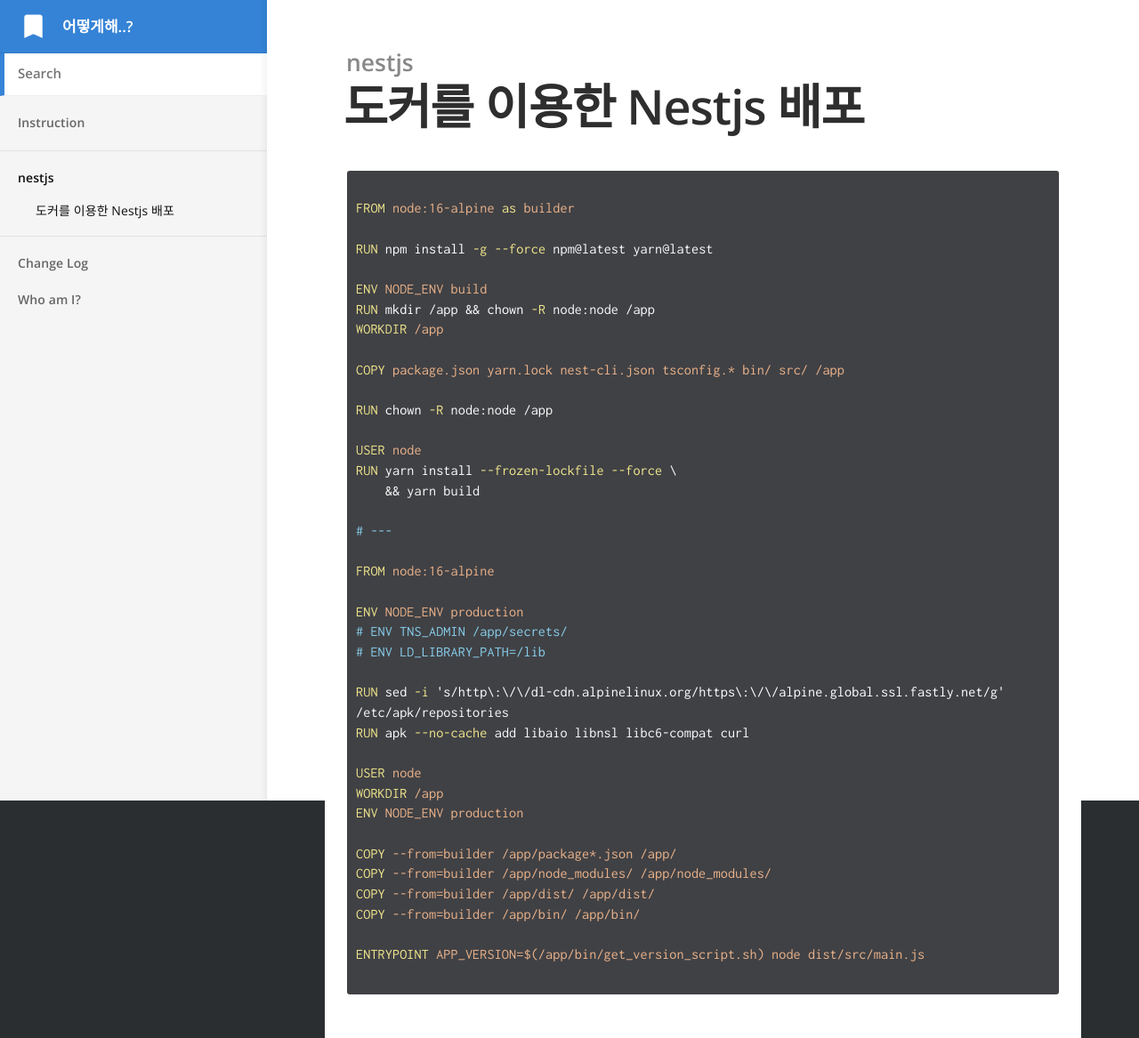
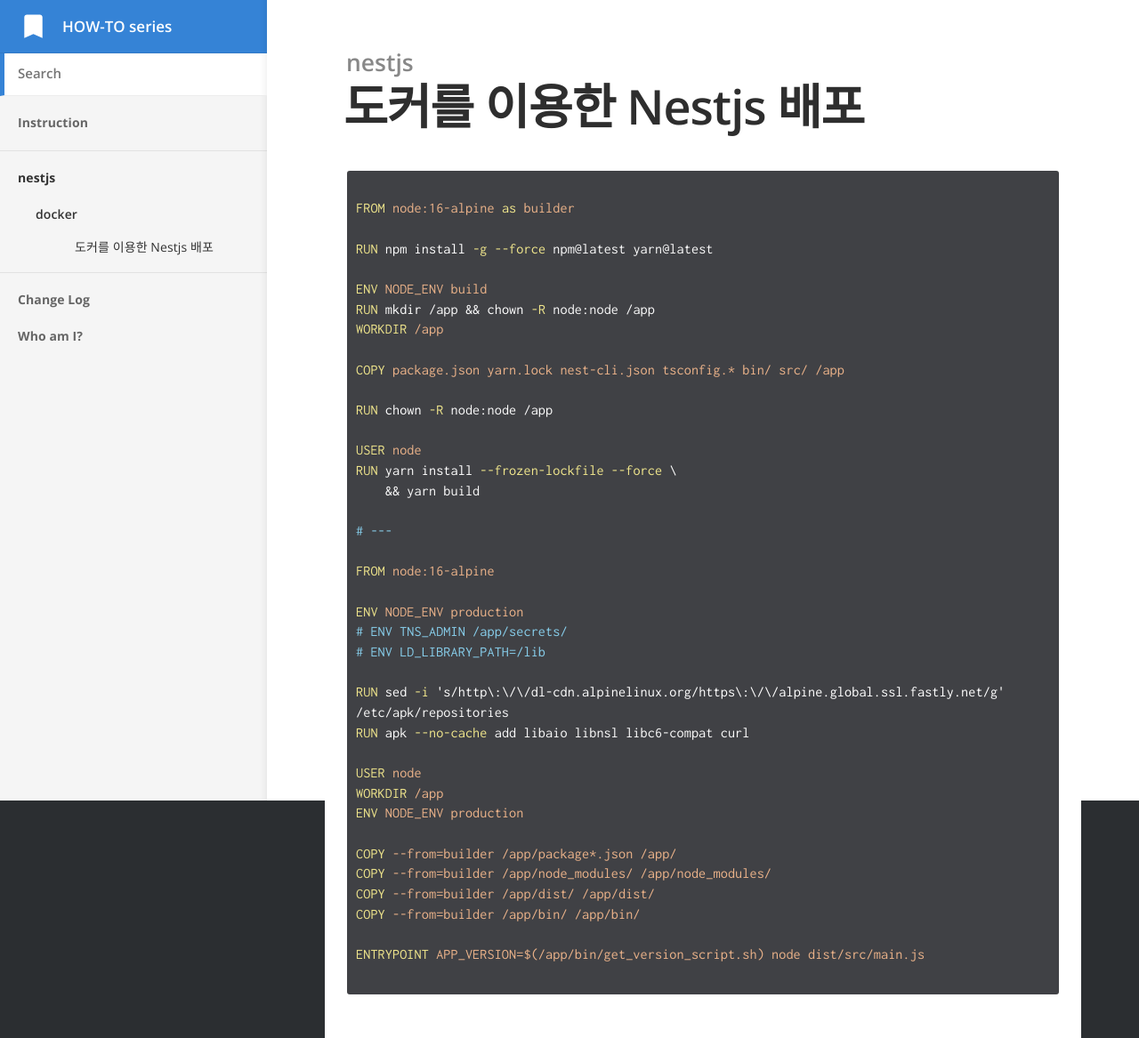
Before and after one commit to shellcodesniper/how_to_series, a Jekyll site: the page built from _docs/nestjs/docker.md, in a window 1280 px wide. Shown: the whole page at 89% size. Built offline with Jekyll 4.4.1, drawn with Linux system fonts in a browser that asks for light colours.

Commit message:
feat: sub_category

```diff
--- a/Gemfile
+++ b/Gemfile
@@ -1,6 +1,7 @@
 source 'https://rubygems.org'
 
 gem 'jekyll', '3.8.4'
+gem 'webrick'
 
 group :jekyll_plugins do
   gem 'jekyll-feed', '0.11.0'
--- a/_config.yml
+++ b/_config.yml
@@ -1,7 +1,7 @@
 # ----
 # Site
 
-title: 어떻게해..?
+title: HOW-TO series
 url: "https://docs.ql.gl"
 baseurl:
 google_analytics_key:
@@ -58,6 +58,7 @@ defaults:
         type: Article
       _comments:
         category: Group navigation links with this field
+        sub_category: Sub navigation links with this field
         order: Used to sort links in the navigation
       _options:
         content:
--- a/_docs/nestjs/docker.md
+++ b/_docs/nestjs/docker.md
@@ -1,6 +1,7 @@
 ---
 title: 도커를 이용한 Nestjs 배포
 category: nestjs
+sub_category: docker
 order: 1
 id: 2
 # permalink: /NestJs/docker
--- a/_layouts/default.html
+++ b/_layouts/default.html
@@ -46,16 +46,24 @@
 				</ul>
 
 				<ul>
-          {% assign grouped = site.docs | group_by: 'category' %}
-					{% for group in grouped %}
-						<li class="nav-item top-level {% if group.name == page.category %}current{% endif %}">
-							{% assign items = group.items | sort: 'order' %}
-							<a href="{{ site.baseurl }}{{ items.first.url }}">{{ group.name }}</a>
+          {% assign categories = site.docs | group_by: 'category' %}
+					{% for category in categories %}
+						<li class="nav-item top-level {% if category.name == page.category %}current{% endif %}">
+							<a href="#"">{{ category.name }}</a>
+							{% assign sub_groups = category.items | group_by: 'sub_category' %}
+							{% for sub_group in sub_groups %}
 							<ul>
-								{% for item in items %}
-									<li class="nav-item {% if item.url == page.url %}current{% endif %}"><a href="{{ site.baseurl }}{{ item.url }}">{{ item.title }}</a></li>
-								{% endfor %}
+								<li class="nav-item sub-level {% if sub_group.name == page.sub_category %}current{% endif %}">
+									{% assign items = sub_group.items | sort: 'order' %}
+									<a href="{{ site.baseurl }}{{ items.first.url }}">{{ sub_group.name }}</a>
+									<ul>
+										{% for item in items %}
+											<li class="nav-item item {% if item.url == page.url %}current{% endif %}"><a class="item" href="{{ site.baseurl }}{{ item.url }}">{{ item.title }}</a></li>
+										{% endfor %}
+									</ul>
+								</li>
 							</ul>
+							{% endfor %}
 						</li>
 					{% endfor %}
 				</ul>
--- a/_sass/_layout.scss
+++ b/_sass/_layout.scss
@@ -250,16 +250,31 @@ nav > ul {
 		display: block;
 	}
 
+
 	&.current > a,
 	> a:active,
 	> a:hover {
-		color: #111;
+		color: #333;
 	}
 
 	&.top-level > a {
 		line-height: 1.5;
+		font-weight: 800;
+		padding-left: $space;
+	}
+
+	&.sub-level > a {
+		line-height: 1.5;
 		font-weight: 600;
-		padding-left: $space;
+		padding-left: $space * 2;
+	}
+
+	&.item {
+		color: #666;
+		text-decoration: none;
+		font-size: 1.4rem;
+		padding-left: $space * 2.2 !important;
+		display: block;
 	}
 }
 
```
Also changed, not shown: _docs/_defaults.md (+1 -0 lines), Gemfile.lock.
